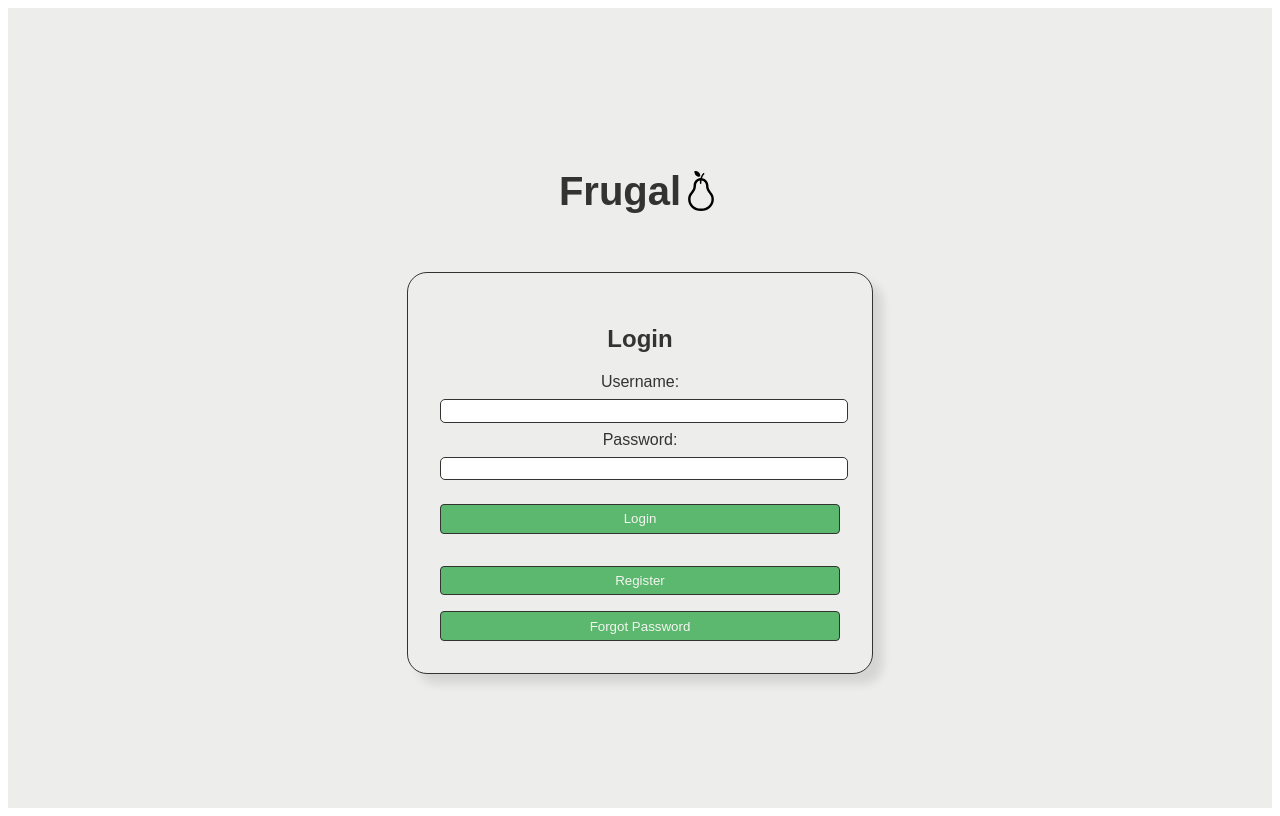
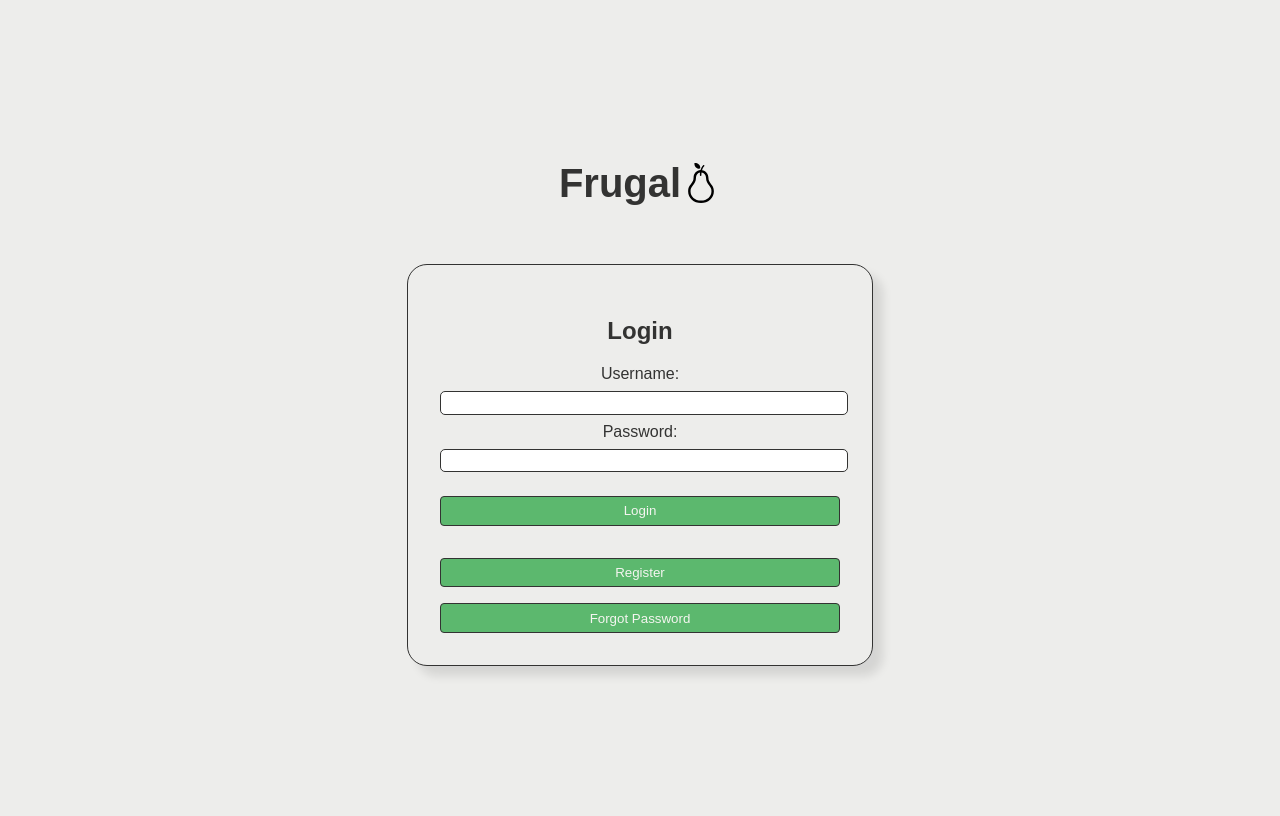
Before and after one commit to AlexDoehring/Frugal-Finance-App, a React (Vite) app in the folder frontend/: page / in a window 1280 px wide. Built offline with nearby package versions, Linux system fonts and the light colour scheme.

Commit message:
Fixed issue with extra spacing on login page, removed temp fix from global styles

```diff
--- a/frontend/src/styles/Login.css
+++ b/frontend/src/styles/Login.css
@@ -1,4 +1,14 @@
 /* Login Page Styles */
+/* Reset default body and html spacing */
+html, body {
+    margin: 0;
+    padding: 0;
+    height: 100%;
+    width: 100%;
+    background-color: var(--light-grey); /* Match the login-container background color */
+  }
+
+
 .login-container {
     display: flex;
     flex-direction: column; /* Stack elements vertically */
--- a/frontend/src/styles/global.css
+++ b/frontend/src/styles/global.css
@@ -6,13 +6,3 @@
   --green: #5CB86E; /* Nice green for accents */
   --font-family: Arial, sans-serif; /* Font family */
 }
-
-// NOT A PERMANENT FIX
-/* Reset default body and html spacing */
-html, body {
-  margin: 0;
-  padding: 0;
-  height: 100%;
-  width: 100%;
-  background-color: var(--light-grey); /* Match the login-container background color */
-}
```
